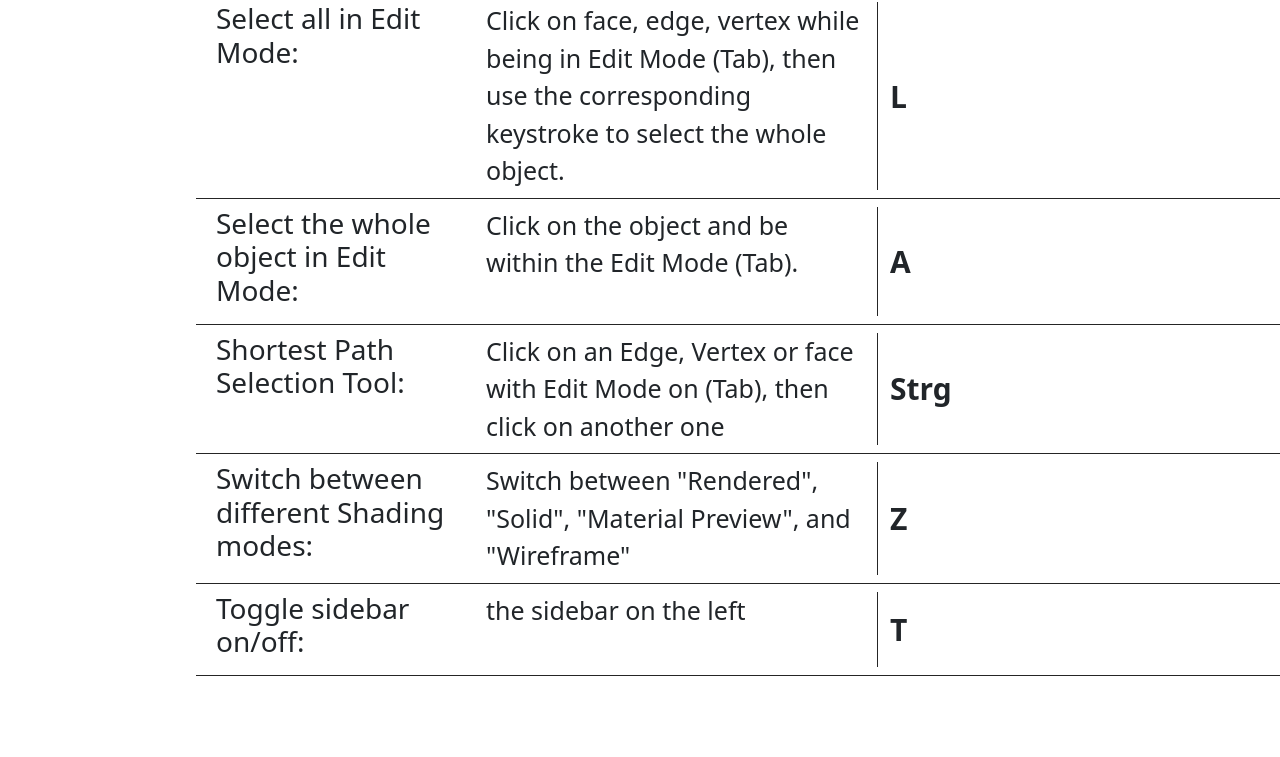
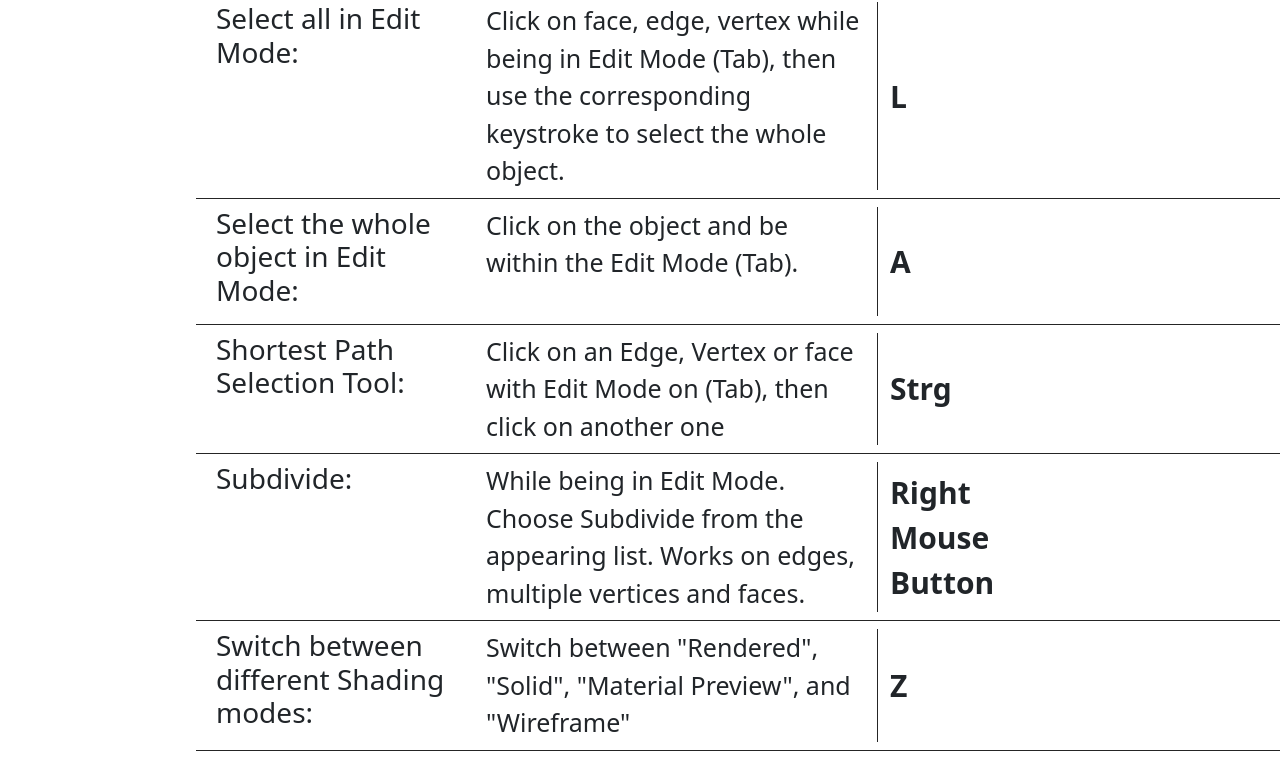
Before and after one commit to Matthes-Baer/Blenumentation, a SvelteKit app: page /blender in a window 1280 px wide. Shown: the part 2863-3620 px from the top of the page. Before the commit the page ends 3539 px from the top, so only its background shows below. Built offline with nearby package versions, Linux system fonts and the light colour scheme.

Commit message:
feat: Added Subdivide data entry

```diff
--- a/src/data/blender/documentationData.ts
+++ b/src/data/blender/documentationData.ts
@@ -102,6 +102,12 @@ const documentationData: documentationDataInterface[] = [
 		description:
 			'While being in Edit Mode. With scrolling the number of loops are increased/decreased',
 		keystroke: 'Strg + R'
+	},
+	{
+		name: 'Subdivide',
+		description:
+			'While being in Edit Mode. Choose Subdivide from the appearing list. Works on edges, multiple vertices and faces.',
+		keystroke: 'Right Mouse Button'
 	}
 ];
 
```
